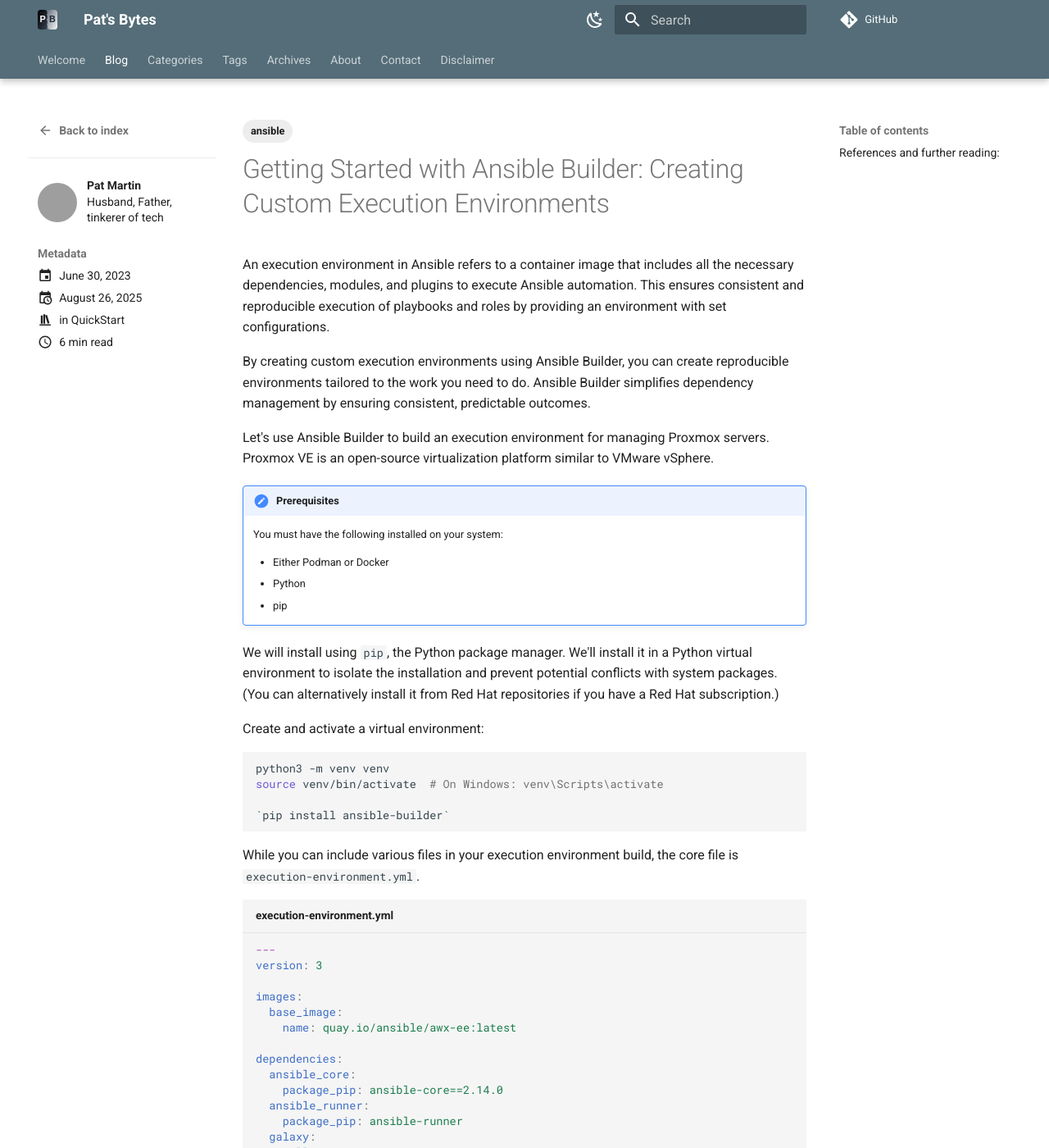
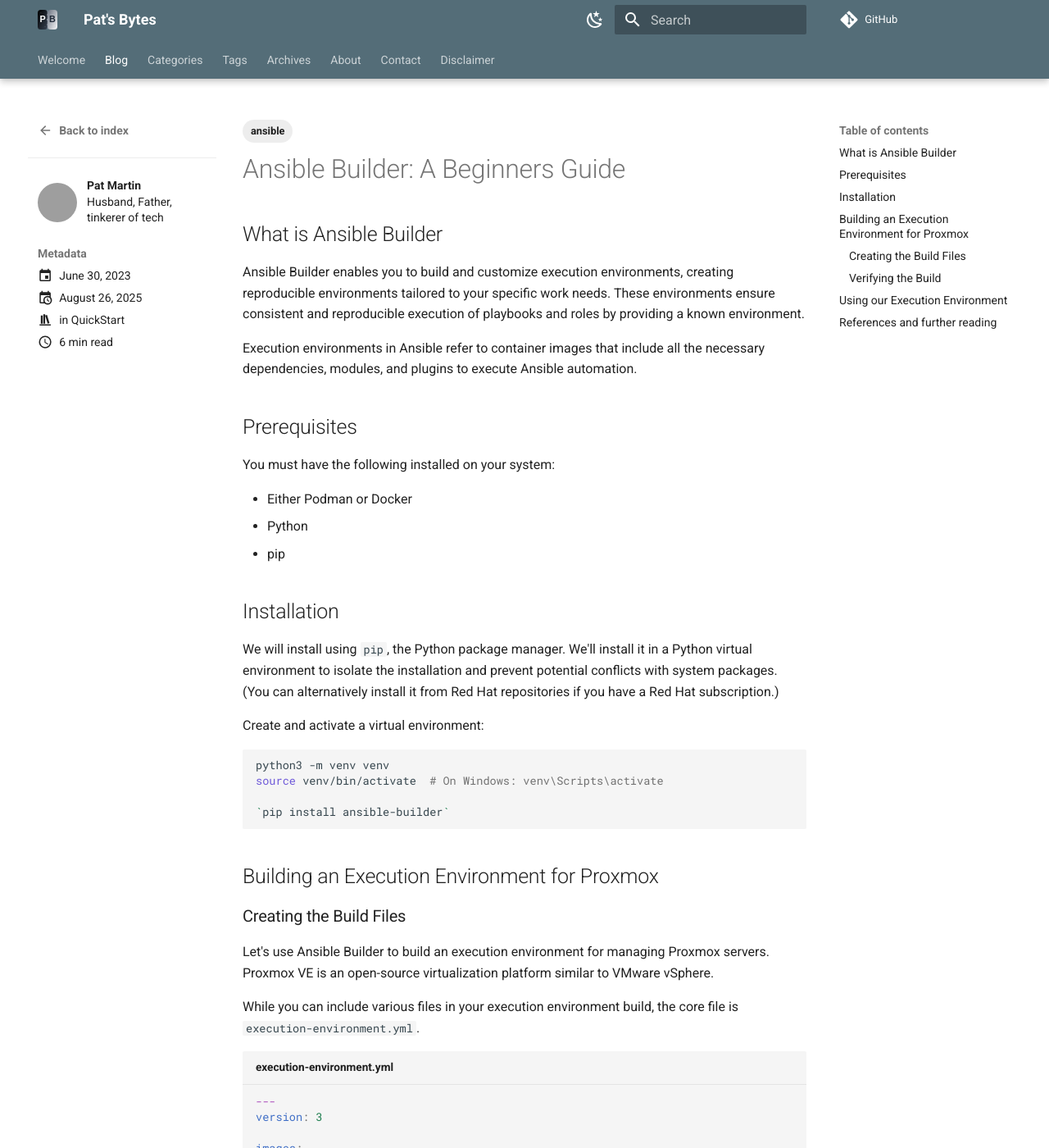
Before and after one commit to ravenawk/new_pb, an MkDocs documentation site: the page built from docs/blog/posts/ansible_builder_intro.md, in a window 1280 px wide and 1400 px high. Shown: the whole window at 82% size. Built offline with MkDocs 1.6.1 and Material for MkDocs 9.7.7, drawn with Linux system fonts in a browser that asks for light colours; comment, search, counter and statistics services are not loaded; some of the changed text lies outside the part shown; grey boxes are pictures that could not be loaded.

Commit message:
Update builder/navigator

````diff
--- a/docs/blog/posts/ansible_builder_intro.md
+++ b/docs/blog/posts/ansible_builder_intro.md
@@ -9,26 +9,27 @@ categories:
 tags:
   - ansible
 ---
-# Getting Started with Ansible Builder: Creating Custom Execution Environments
+# Ansible Builder: A Beginners Guide
 
-An execution environment in Ansible refers to a container image that includes all the necessary dependencies, modules, and plugins to execute Ansible automation.
-This ensures consistent and reproducible execution of playbooks and roles by providing an environment with set configurations.
+## What is Ansible Builder
 
-By creating custom execution environments using Ansible Builder, you can create reproducible environments tailored to the work you need to do.
-Ansible Builder simplifies dependency management by ensuring consistent, predictable outcomes.
+Ansible Builder enables you to build and customize execution environments, creating reproducible environments tailored to your specific work needs.
+These environments ensure consistent and reproducible execution of playbooks and roles by providing a known environment.
 
 <!-- more -->
+Execution environments in Ansible refer to container images that include all the necessary dependencies, modules, and plugins to execute Ansible automation.
 
-Let's use Ansible Builder to build an execution environment for managing Proxmox servers. Proxmox VE is an open-source virtualization platform similar to VMware vSphere.
+## Prerequisites
+You must have the following installed on your system:
 
-!!! note "Prerequisites"
-    You must have the following installed on your system:
+- Either Podman or Docker
+- Python
+- pip
 
-    - Either Podman or Docker
-    - Python
-    - pip
-
-We will install using `pip`, the Python package manager. We'll install it in a Python virtual environment to isolate the installation and prevent potential conflicts with system packages. (You can alternatively install it from Red Hat repositories if you have a Red Hat subscription.)
+## Installation
+We will install using `pip`, the Python package manager.
+We'll install it in a Python virtual environment to isolate the installation and prevent potential conflicts with system packages.
+(You can alternatively install it from Red Hat repositories if you have a Red Hat subscription.)
 
 
 Create and activate a virtual environment:
@@ -38,6 +39,12 @@ source venv/bin/activate  # On Windows: venv\Scripts\activate
 
 `pip install ansible-builder`
 ```
+
+
+## Building an Execution Environment for Proxmox
+### Creating the Build Files
+
+Let's use Ansible Builder to build an execution environment for managing Proxmox servers. Proxmox VE is an open-source virtualization platform similar to VMware vSphere.
 
 While you can include various files in your execution environment build, the core file is `execution-environment.yml`.
 
@@ -120,6 +127,7 @@ Running command:
 Complete! The build context can be found at: /home/pmartin/ansible-builder/article/context
 ```
 
+### Verifying the Build
 After the build process finishes you should have the image available to use.
 
 ```bash
@@ -128,7 +136,8 @@ REPOSITORY              TAG         IMAGE ID      CREATED        SIZE
 localhost/proxmox-env   latest      0ce7182e8bab  4 minutes ago  1.58 GB
 ---snip---
 ```
-We can test our execution environment in a number of ways. Let's start by looking at the collections in it using podman.
+
+Let's look at the collections using podman.
 
 ```bash title="Execution environment collections"
 $ podman run localhost/proxmox-env ansible-galaxy collection list
@@ -179,6 +188,7 @@ vmware.vmware           1.11.0
 
 The base image included a lot of collections already. But for our custom execution environment, it needed the 'community.general' collection, which contains the proxmox module.
 
+## Using our Execution Environment
 We have the collection we need for working with proxmox, now, let's test it. We will be using ansible-navigator to execute the playbook using our execution environment. A future article will go deeper into ansible-navigator.
 
 This is the simple playbook we will be running.
@@ -263,7 +273,7 @@ Take some time to explore these copied and generated files - they reveal how ans
 
 Ansible Builder is a tool for creating your own execution environments. By leveraging its capabilities to bundle dependencies, modules, and plugins, you can ensure consistent and reliable execution of your automation workflows. This article scratches the surface of what you can do. Be sure to check out the documentation for more options.
 
-### References and further reading:
+## References and further reading
 
 Ansible Builder github:
 <https://github.com/ansible/ansible-builder>
````
Also changed, not shown: docs/blog/posts/ansible_navigator_intro.md (+1 -1 lines).
